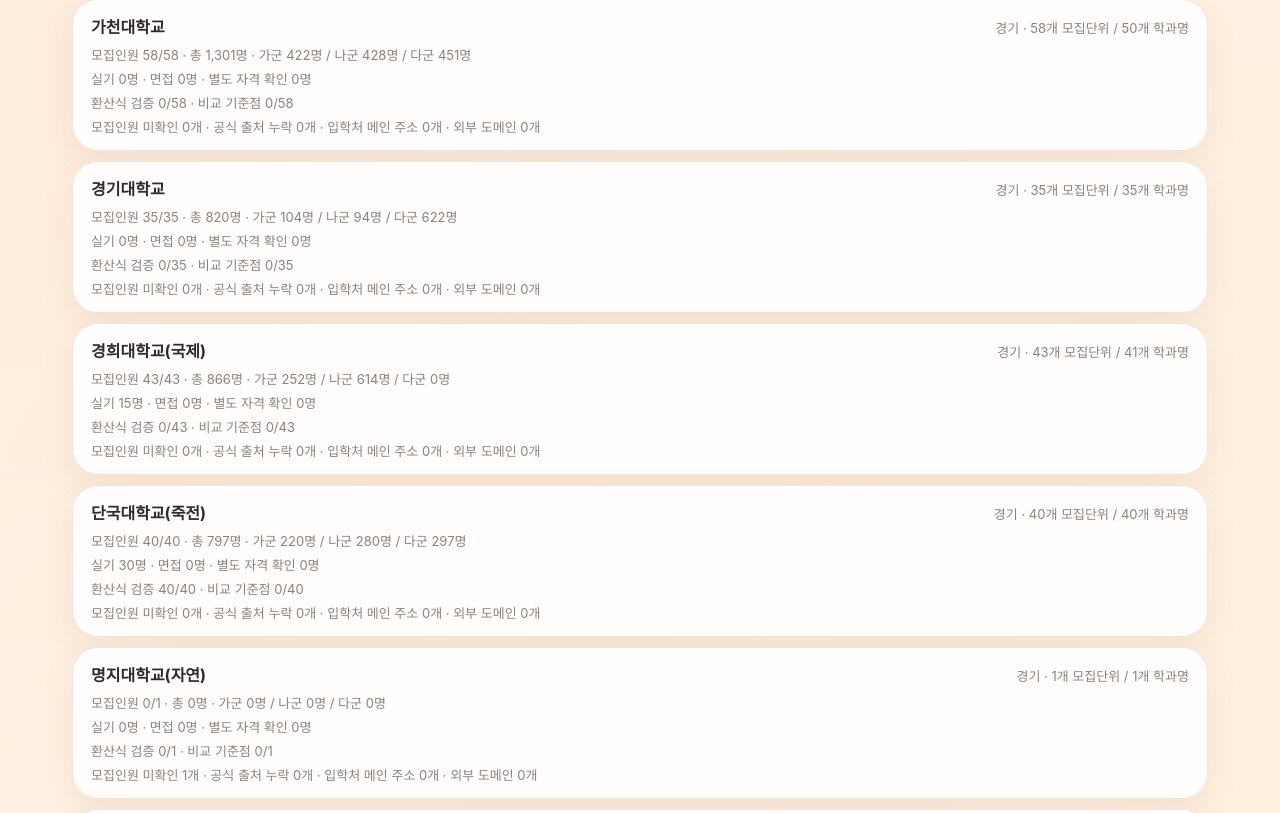
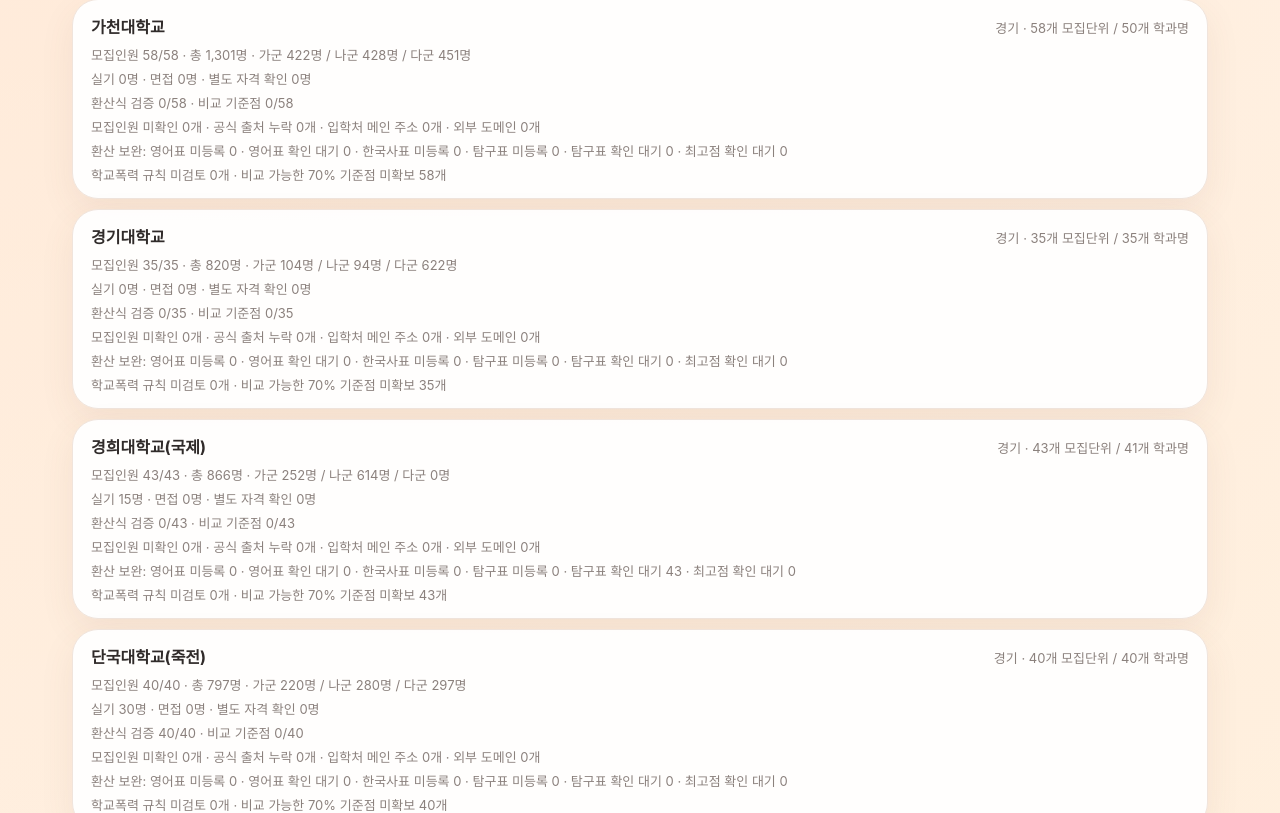
Before and after one commit to sooyachoco/2027-susi, a Next.js app: page /regular-audit in a window 1280 px wide. Shown: the part 1207-2020 px from the top of the page. Built offline with nearby package versions, Linux system fonts and the light colour scheme.

Commit message:
Show per-university formula blockers in regular audit dashboard

```diff
--- a/app/regular-audit/page.tsx
+++ b/app/regular-audit/page.tsx
@@ -7,7 +7,7 @@ type AuditData = {
   generatedAt: string;
   scope: string;
   totals: { admissions: number; universities: number; byRegion: Record<string, number>; byGroup: Record<string, number>; recruitmentTotal: number; recruitmentTotalsByGroup: Record<string, number>; recruitmentTotalsByRegion: Record<string, number>; recruitmentByEvaluation: { practical: number; interview: number; additionalEligibility: number } };
-  universityCoverage: Array<{ universityId: string; universityName: string; region: string; admissions: number; departments: number; withRecruitmentCount: number; missingRecruitmentCount: number; sourceCoverage: { missing: number; generic: number; externalDomain: number }; recruitmentTotal: number; recruitmentByGroup: Record<string, number>; recruitmentByEvaluation: { practical: number; interview: number; additionalEligibility: number }; calculationVerified: number; benchmarkComparable: number }>;
+  universityCoverage: Array<{ universityId: string; universityName: string; region: string; admissions: number; departments: number; withRecruitmentCount: number; missingRecruitmentCount: number; sourceCoverage: { missing: number; generic: number; externalDomain: number }; formulaCoverage: { missingEnglishTable: number; pendingEnglishTable: number; missingHistoryTable: number; missingInquiryConversion: number; pendingInquiryConversion: number; pendingMaximumScores: number; untrackedSchoolViolence: number; missingBenchmark: number }; recruitmentTotal: number; recruitmentByGroup: Record<string, number>; recruitmentByEvaluation: { practical: number; interview: number; additionalEligibility: number }; calculationVerified: number; benchmarkComparable: number }>;
   genericSourceUniversitySummary: Array<{ universityId: string; universityName: string; region: string; count: number; sourceUrl: string; departments: string[] }>;
   quality: { calculationVerified: number; calculationUnverified: number; benchmarkComparable: number; withRecruitmentCount: number; withSource: number; requiresPracticalEvaluation: number; requiresInterviewEvaluation: number; requiresSchoolViolenceInput: number; requiresAdditionalEligibilityInput: number };
   issueCounts: Record<string, number>;
@@ -110,6 +110,8 @@ export default function RegularAuditPage() {
               <div className="muted" style={{ marginTop: 5 }}>실기 {school.recruitmentByEvaluation.practical.toLocaleString("ko-KR")}명 · 면접 {school.recruitmentByEvaluation.interview.toLocaleString("ko-KR")}명 · 별도 자격 확인 {school.recruitmentByEvaluation.additionalEligibility.toLocaleString("ko-KR")}명</div>
               <div className="muted" style={{ marginTop: 5 }}>환산식 검증 {school.calculationVerified}/{school.admissions} · 비교 기준점 {school.benchmarkComparable}/{school.admissions}</div>
               <div className="muted" style={{ marginTop: 5 }}>모집인원 미확인 {school.missingRecruitmentCount}개 · 공식 출처 누락 {school.sourceCoverage.missing}개 · 입학처 메인 주소 {school.sourceCoverage.generic}개 · 외부 도메인 {school.sourceCoverage.externalDomain}개</div>
+              <div className="muted" style={{ marginTop: 5 }}>환산 보완: 영어표 미등록 {school.formulaCoverage.missingEnglishTable} · 영어표 확인 대기 {school.formulaCoverage.pendingEnglishTable} · 한국사표 미등록 {school.formulaCoverage.missingHistoryTable} · 탐구표 미등록 {school.formulaCoverage.missingInquiryConversion} · 탐구표 확인 대기 {school.formulaCoverage.pendingInquiryConversion} · 최고점 확인 대기 {school.formulaCoverage.pendingMaximumScores}</div>
+              <div className="muted" style={{ marginTop: 5 }}>학교폭력 규칙 미검토 {school.formulaCoverage.untrackedSchoolViolence}개 · 비교 가능한 70% 기준점 미확보 {school.formulaCoverage.missingBenchmark}개</div>
             </article>)}
           </div>
         </section>
```
